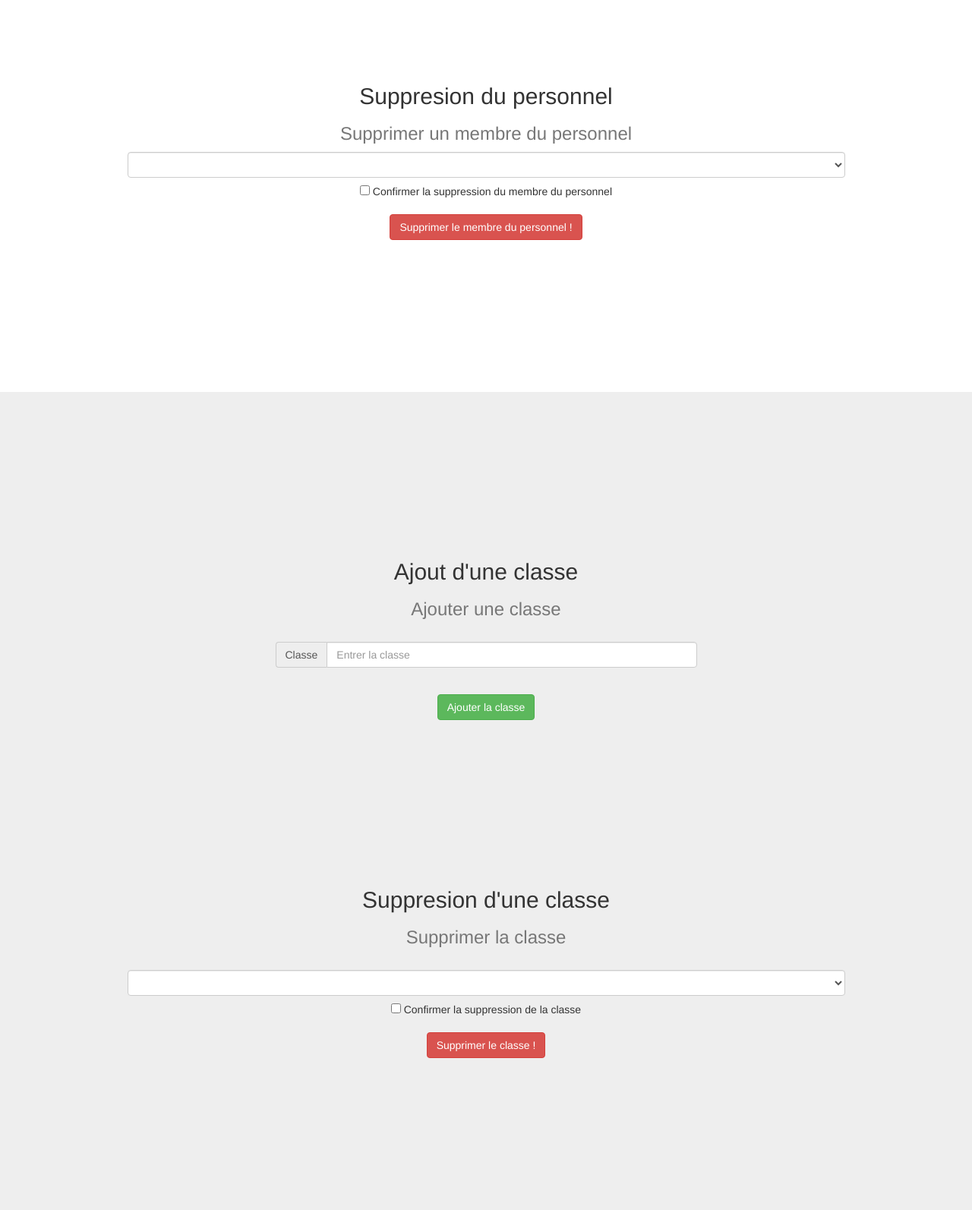
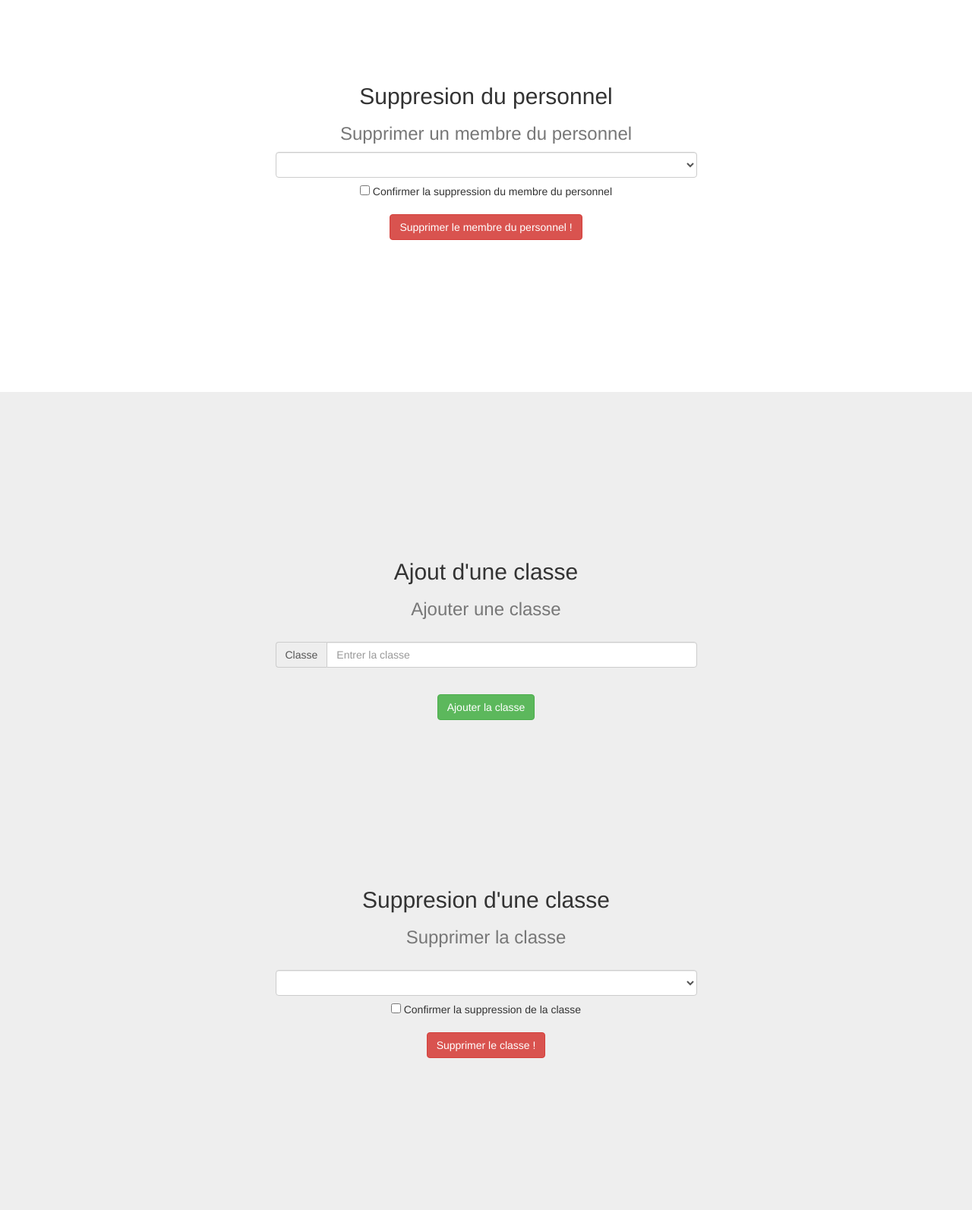
Before and after one commit to toeiazarothis/Projet, a PHP site: the page made by view/v_admin.php in a window 1280 px wide. Shown: the part 4584-6177 px from the top of the page at 76% size. Run offline with PHP 8.4, Linux system fonts and the light colour scheme; the template is opened without the code that fills it, so the values that code supplies are empty; the visitor is signed in with stand-in values (Sample User, id 1); some libraries are stand-ins or nearby versions.

Commit message:
modif visuel

```diff
--- a/view/v_admin.php
+++ b/view/v_admin.php
@@ -433,6 +433,8 @@
               <div class="col-md-10 col-md-offset-1 text-center">
                 <h2 class="section-heading">Suppresion du personnel </h2>
                 <h3 class="section-subheading text-muted">Supprimer un membre du personnel</h3>
+              </div>
+              <div class="col-md-6 col-md-offset-3 text-center">
                 <form action="admin" method="post">
                   <select class="form-control col-md-6" name="list_member_for_del">
                     <?php echo showListMemberForAdmin (); ?>
@@ -476,22 +478,9 @@
                   </div>
                 </form>
               </div>
+            </div>
           </div>
         </section>
-        <!-- <section id="majClasse">
-          <div class="container">
-            <div class="row">
-              <div class="col-md-10 col-md-offset-1 text-center">
-                <h2 class="section-heading">Modification d'une classe </h2>
-                <h3 class="section-subheading text-muted">Mettez a jour le nom d'une classe</h3>
-                <select class="form-control col-md-6">
-                  <option>Liste des classes</option>
-                </select>
-                <input class="btn btn-success"type="submit" name="submit" value="Modifier la classe">
-              </div>
-            </div>
-          </div>
-        </section> -->
         <section id="deleteClasse">
           <div class="container">
             <div class="row">
@@ -499,6 +488,8 @@
                 <h2 class="section-heading">Suppresion d'une classe</h2>
                 <h3 class="section-subheading text-muted">Supprimer la classe</h3>
                 <br>
+              </div>
+              <div class="col-md-6 col-md-offset-3 text-center">
                 <form action="admin" method="post">
                   <select class="form-control col-md-6" name="classe_select_for_del">
                     <?php echo showListAllClassForAdmin(); ?>
```
